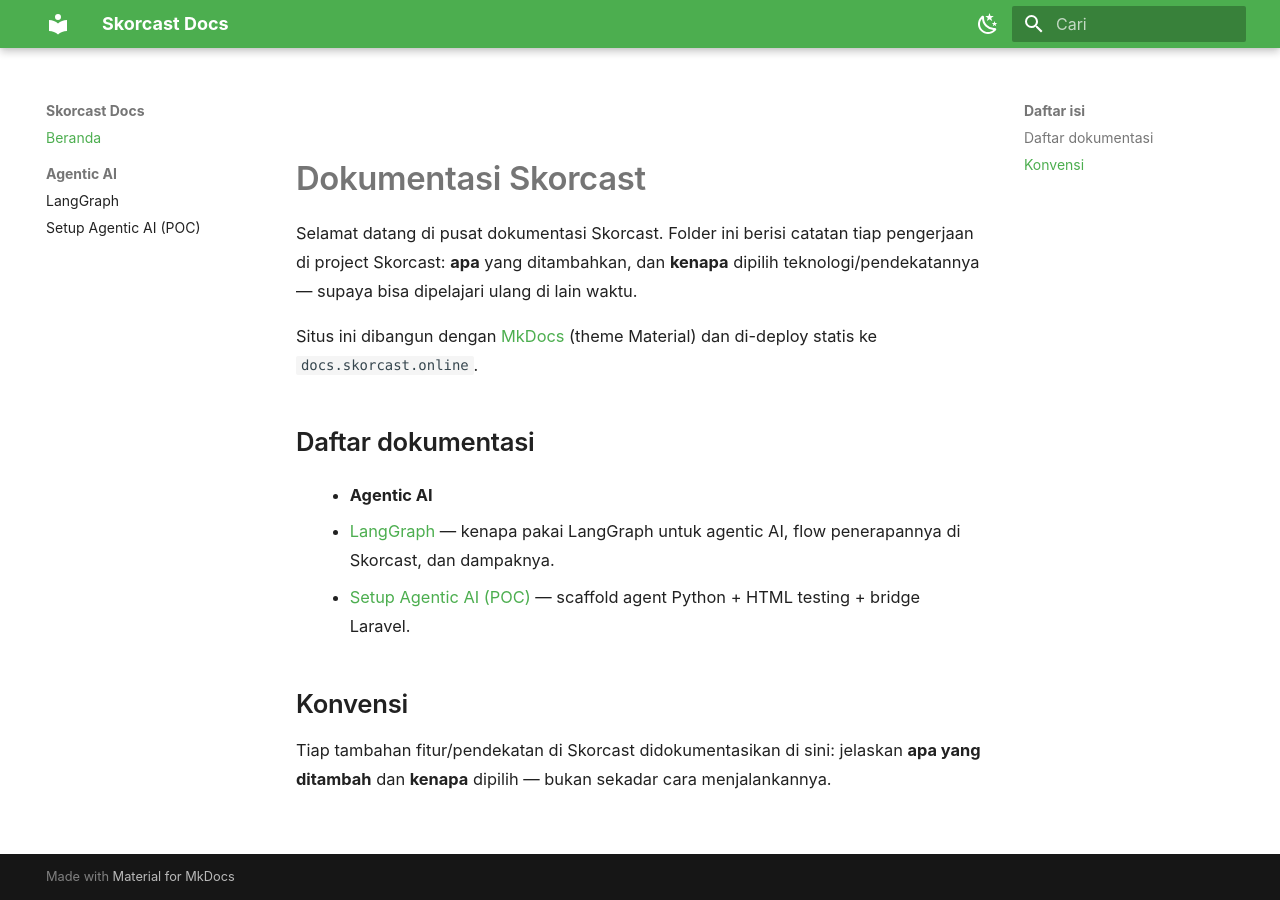
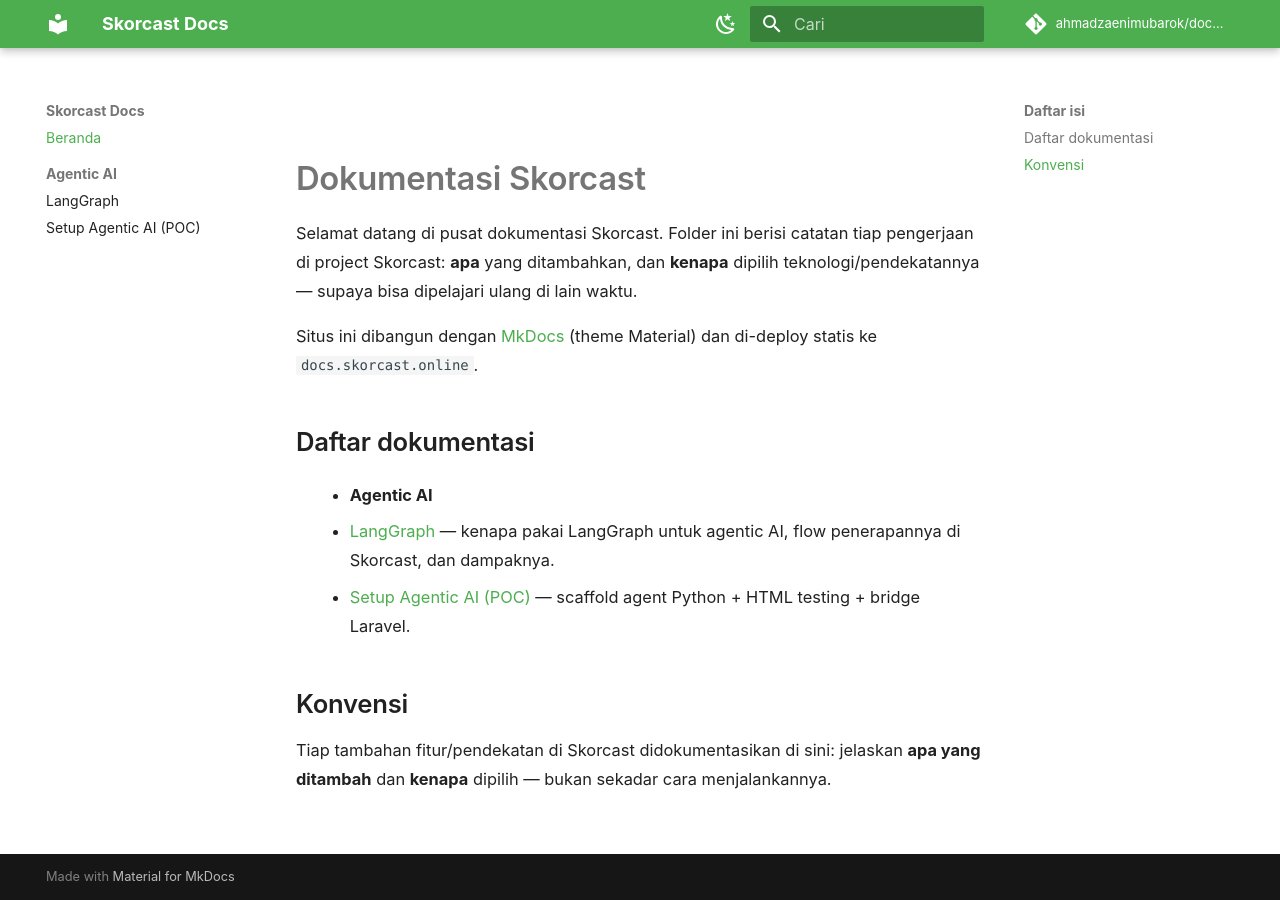
Before and after one commit to ahmadzaenimubarok/docs-skorcast, an MkDocs documentation site: the page built from docs/index.md, in a window 1280 px wide. Built offline with MkDocs 1.6.1 and Material for MkDocs 9.7.7, drawn with Linux system fonts in a browser that asks for light colours; comment, search, counter and statistics services are not loaded.

Commit message:
Set repo_url in mkdocs.yml (edit links)

```diff
--- a/mkdocs.yml
+++ b/mkdocs.yml
@@ -1,6 +1,11 @@
 site_name: Skorcast Docs
 site_description: Dokumentasi project Skorcast — apa yang dibuat dan kenapa.
 site_url: https://docs.skorcast.online
+
+# Repo (edit link di tiap halaman)
+repo_url: https://github.com/ahmadzaenimubarok/docs-skorcast
+repo_name: ahmadzaenimubarok/docs-skorcast
+edit_uri: edit/main/docs
 
 # Ganti dengan repo kamu nanti (saat repo docs-skorcast sudah dibuat)
 # repo_url: https://github.com/ahmadzaenimubarok/docs-skorcast
```
